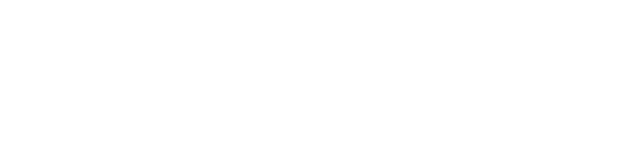
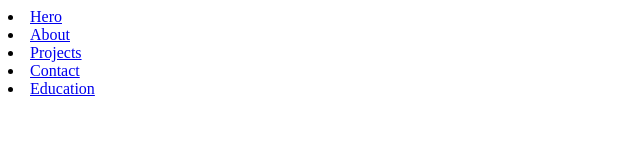
Before and after one commit to aelizz-sys/aelizz-sys.github.io, a plain HTML site: page index.html in a window 1280 px wide. Shown: the whole page, without its empty margins (0-640 px from the left). Drawn offline with Linux system fonts and the light colour scheme.

Commit message:
Header, Main, Footer added

```diff
--- a/index.html
+++ b/index.html
@@ -5,3 +5,31 @@
     <meta name="viewport" content="width=device-width, initial-scale=1.0">
     <title>Abygail Elizondo</title>
 </head>
+<body>
+    <header>
+        <div class="logo">
+
+        </div>
+        <nav>
+            <li><a href="#hero">Hero</a></li>
+            <li><a href="#about">About</a></li>
+            <li><a href="#projects">Projects</a></li>
+            <li><a href="#contact">Contact</a></li>
+            <li><a href="#education">Education</a></li>
+        </nav>
+    </header>
+    <main>
+        <section id="hero"></section>
+        <section id="about"></section>
+        <section id="projects"></section>
+        <section id="contact"></section>
+        <section id="education"></section>
+    </main>
+    <footer>
+        <div class="copyright">
+
+        </div>
+    </footer>
+
+</body>
+</html>
```
